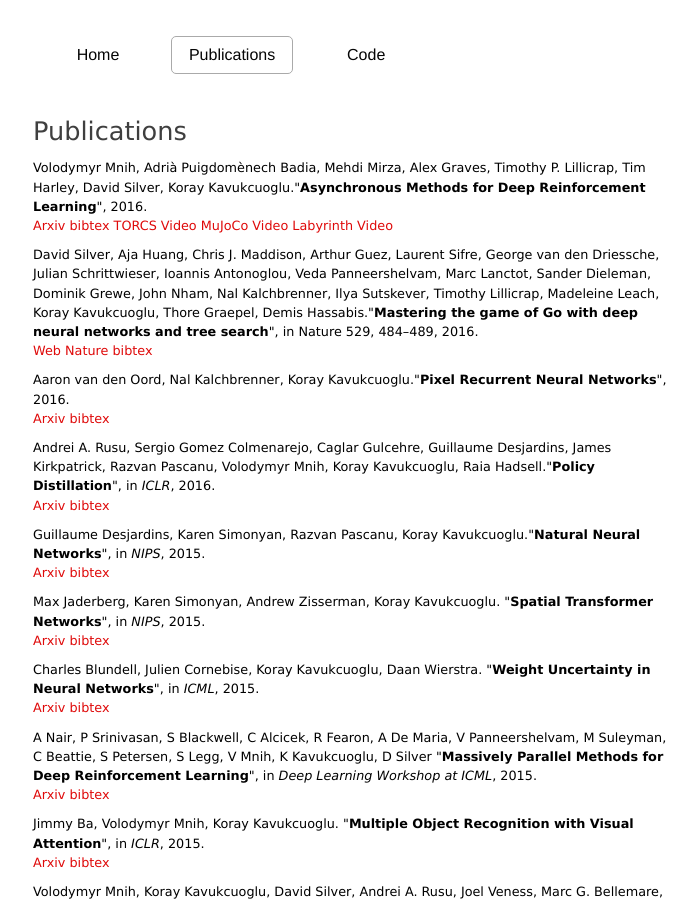
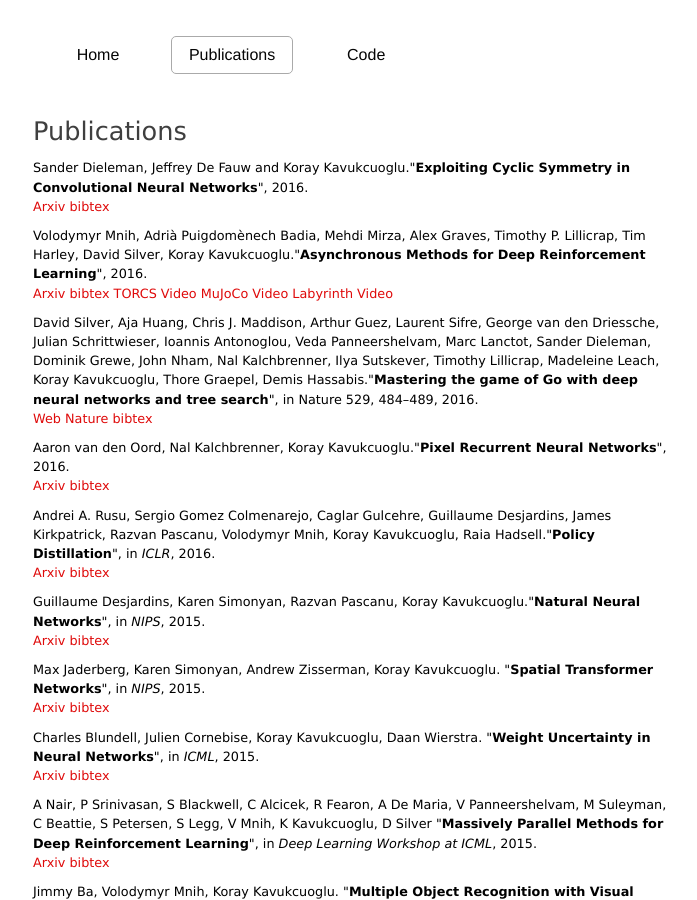
Before and after one commit to koraykv/koraykv.github.com, a Jekyll site: the page built from publications.md, in a window 1280 px wide and 900 px high. Shown: the whole window, without its empty margins (287-984 px from the left). Built offline with Jekyll 4.4.1, drawn with Linux system fonts in a browser that asks for light colours.

Commit message:
Update publications.md

```diff
--- a/publications.md
+++ b/publications.md
@@ -9,6 +9,23 @@ id: publications
 <div class="bibli">
 <ul>
 
+<li>
+<div id="dieleman-cyclic-2016">Sander Dieleman, Jeffrey De Fauw and Koray Kavukcuoglu."<B>Exploiting Cyclic Symmetry in Convolutional Neural Networks</B>", 2016.
+
+<br>
+<a href="http://arxiv.org/pdf/1602.02660.pdf">Arxiv</a>
+<a href="#" onclick="toggle_visibility('bib-mnih-asyncrl-2016');return false;">bibtex</a>
+
+</div>
+<div class="bibtex" id="bib-dieleman-cyclic-2016" >
+<pre><code>@article{dieleman-cyclic-2016,
+  title={Exploiting Cyclic Symmetry in Convolutional Neural Networks},
+  author={Dieleman, Sander and De Fauw, Jeffrey and Kavukcuoglu, Koray},
+  journal={arXiv preprint arXiv:1602.02660},
+  year={2016}
+}
+</code></pre></div>
+</li>
 
 <li>
 <div id="mnih-asyncrl-2016">Volodymyr Mnih, Adrià Puigdomènech Badia, Mehdi Mirza, Alex Graves, Timothy P. Lillicrap, Tim Harley, David Silver, Koray Kavukcuoglu."<B>Asynchronous Methods for Deep Reinforcement Learning</B>", 2016.
```
